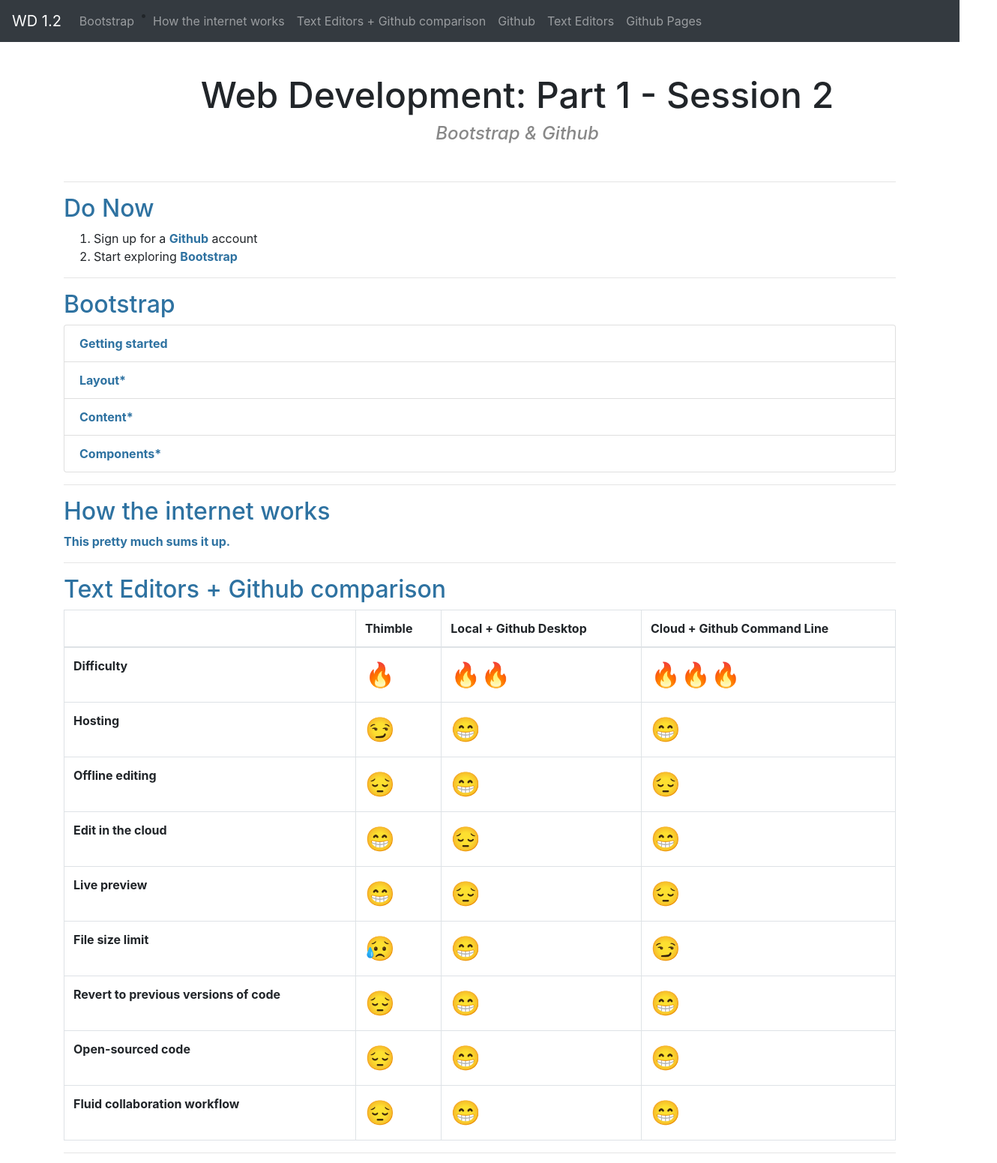
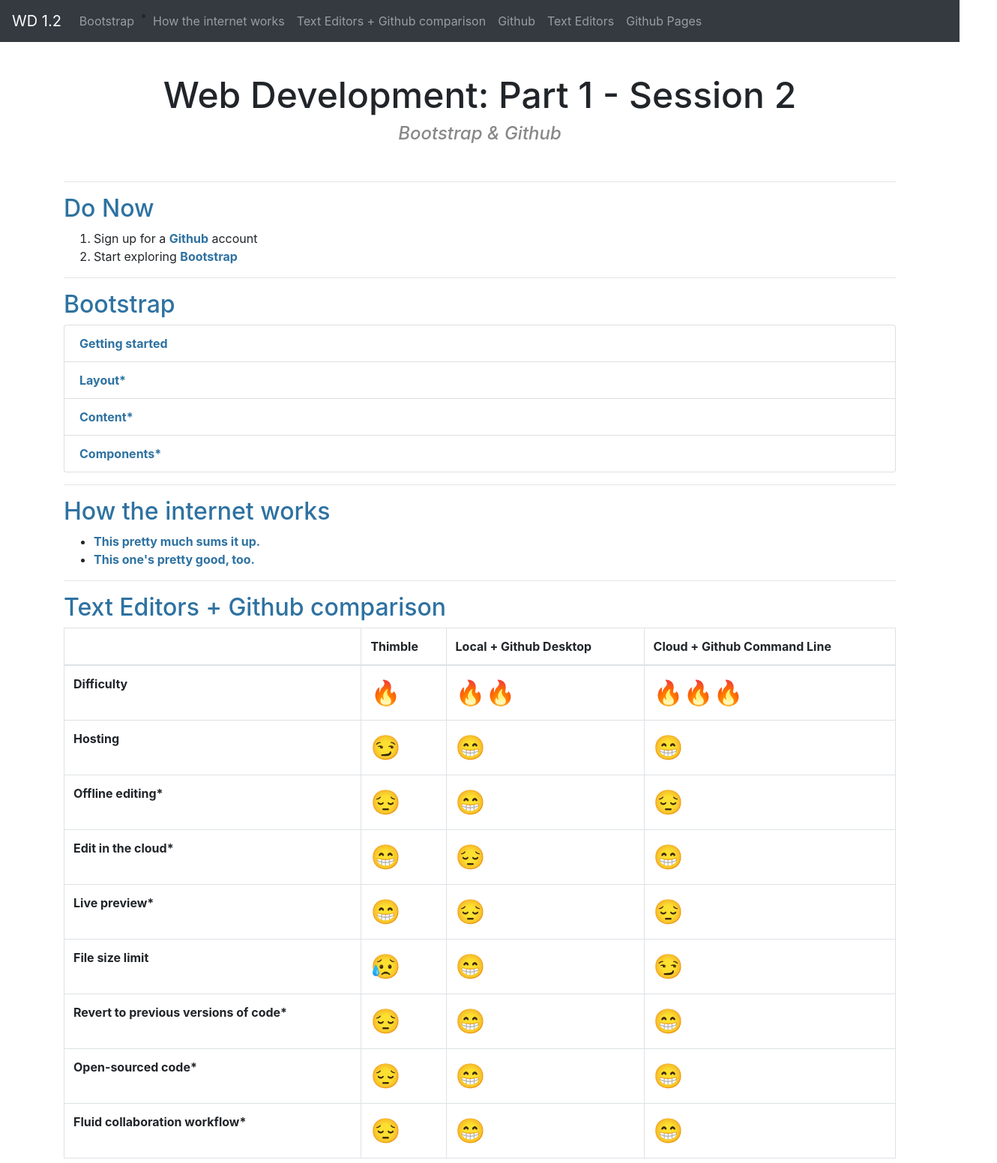
Before and after one commit to brianmueller/wd1, a plain HTML site: page session2.html in a window 1280 px wide. Shown: the top 1551 px of the page at 75% size, 1330 px wide, since content can reach past the window. Drawn offline with nearby package versions, Linux system fonts and the light colour scheme.

Commit message:
add tooltips and gh-pages notes

```diff
--- a/session2.html
+++ b/session2.html
@@ -86,12 +86,11 @@
         </div>
     </nav>
 
-    <div class="container-fluid title">
-        <h1 class="text-center">Web Development: Part 1 - Session 2</h1>
-        <h3 class="text-center">Bootstrap & Github</h3>
-    </div>
-
     <div class="container">
+        <div class="title">
+            <h1 class="text-center">Web Development: Part 1 - Session 2</h1>
+            <h3 class="text-center">Bootstrap & Github</h3>
+        </div>
         <hr>
 
         <h2>Do Now</h2>
@@ -111,8 +110,10 @@
         <hr>
 
         <h2 id="internet">How the internet works</h2>
-        <a href="https://i0.wp.com/www.helloitsliam.com/wp-content/uploads/2014/12/how-the-internet-works_5391f01eeac65.jpg?ssl=1" target="_blank">This pretty much sums it up.</a>
-
+        <ul>
+            <li><a href="https://i0.wp.com/www.helloitsliam.com/wp-content/uploads/2014/12/how-the-internet-works_5391f01eeac65.jpg?ssl=1" target="_blank">This pretty much sums it up.</a></li>
+            <li><a href="http://s1.thingpic.com/images/ZZ/k2uLNduHk3R3sRPKfe7iX9aA.jpeg" target="_blank">This one's pretty good, too.</a></li>
+        </ul>
         <hr>
 
         <h2 id="comparison">Text Editors + Github comparison</h2>
@@ -139,19 +140,19 @@
                     <td>😁</td>
                 </tr>
                 <tr>
-                    <th scope="row">Offline editing</th>
+                    <th scope="row"><span data-toggle="tooltip" data-placement="bottom" title="Get work done on trains and planes">Offline editing*</span></th>
                     <td>😔</td>
                     <td>😁</td>
                     <td>😔</td>
                 </tr>
                 <tr>
-                    <th scope="row">Edit in the cloud</th>
+                    <th scope="row"><span data-toggle="tooltip" data-placement="bottom" title="Work on any computer">Edit in the cloud*</span></th>
                     <td>😁</td>
                     <td>😔</td>
                     <td>😁</td>
                 </tr>
                 <tr>
-                    <th scope="row">Live preview</th>
+                    <th scope="row"><span data-toggle="tooltip" data-placement="bottom" title="See the result of your code, live">Live preview*</span></th>
                     <td>😁</td>
                     <td>😔</td>
                     <td>😔</td>
@@ -163,19 +164,19 @@
                     <td>😏</td>
                 </tr>
                 <tr>
-                    <th scope="row">Revert to previous versions of code</th>
+                    <th scope="row"><span data-toggle="tooltip" data-placement="bottom" title="More powerful than an undo buttom">Revert to previous versions of code*</span></th>
                     <td>😔</td>
                     <td>😁</td>
                     <td>😁</td>
                 </tr>
                 <tr>
-                    <th scope="row">Open-sourced code</th>
+                    <th scope="row"><span data-toggle="tooltip" data-placement="bottom" title="Easily share your and others' code">Open-sourced code*</span></th>
                     <td>😔</td>
                     <td>😁</td>
                     <td>😁</td>
                 </tr>
                 <tr>
-                    <th scope="row">Fluid collaboration workflow</th>
+                    <th scope="row"><span data-toggle="tooltip" data-placement="bottom" title="Work on the same file(s) without stepping on each others' toes">Fluid collaboration workflow*</span></th>
                     <td>😔</td>
                     <td>😁</td>
                     <td>😁</td>
@@ -314,7 +315,18 @@
 
         <h2 id="gh-pages">Github Pages</h2>
         <p>Host your code on Github without any "remix" button.</p>
+        <ul>
+            <li>Make sure you have a repository on Github.</li>
+            <li>Go into the <strong>Settings</strong> ⚙️</li>
+            <li>Scroll down to the <strong>Github Pages</strong> section</li>
+            <li>Change the <strong>Source</strong> to the <strong>master branch</strong> and press <strong>save</strong></li>
+        </ul>
         <code>username.github.io/reponame</code>
+        <ul>
+            <li>NOTE 1: Your page may take up to a few minutes to show up at the URL.</li>
+            <li>NOTE 2: If your page isn't named <code>index.html</code>, then add it to the end of the URL</li>
+            <ul><li>i.e. <code>username.github.io/reponame/home.html</code></li></ul>
+        </ul>
         <hr>
 
         <h2><a href="https://docs.google.com/forms/d/e/1FAIpQLSdk5qbcu2YByxTe9SpXi9f6xBo5u8tJq2bhDbEOJc2QqCuhFw/viewform" target="_blank">Micro Feedback</a></h2>
```
